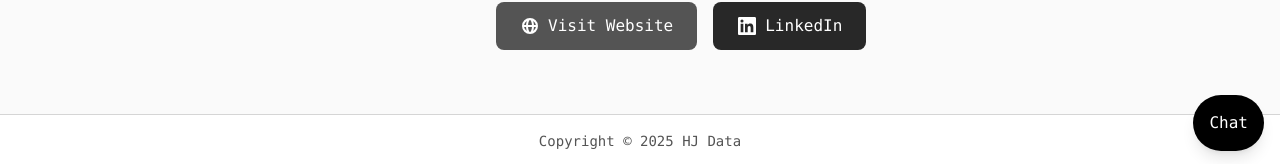
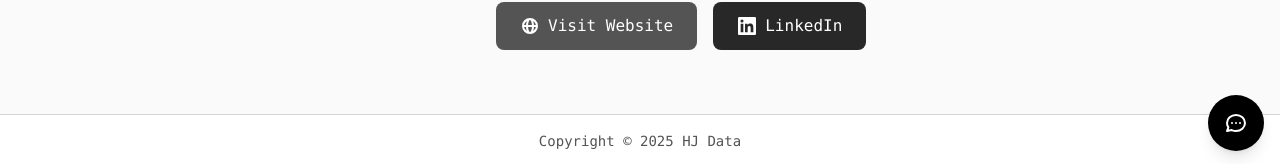
Before and after one commit to HJ-Data-Consulting/tutor, a Next.js app: page / in a window 1280 px wide. Shown: the part 1836-2000 px from the top of the page. Built offline with nearby package versions, Linux system fonts and the light colour scheme.

Commit message:
No email input, chat icon

```diff
--- a/src/app/components/ChatWindow.tsx
+++ b/src/app/components/ChatWindow.tsx
@@ -182,22 +182,26 @@
     }
   };
 
-  if (!isOpen) {
   return (
+    <>
       <button
-        onClick={() => setIsOpen(true)}
-        className="fixed bottom-4 right-4 bg-black text-white p-4 rounded-full shadow-lg hover:bg-gray-800 transition-colors"
+        onClick={() => setIsOpen(!isOpen)}
+        className="fixed bottom-4 right-4 bg-black text-white p-4 rounded-full shadow-lg hover:bg-gray-800 transition-colors z-50"
       >
-        Chat
+        {isOpen ? (
+          <svg xmlns="http://www.w3.org/2000/svg" className="h-6 w-6" fill="none" viewBox="0 0 24 24" stroke="currentColor">
+            <path strokeLinecap="round" strokeLinejoin="round" strokeWidth={2} d="M6 18L18 6M6 6l12 12" />
+          </svg>
+        ) : (
+          <svg xmlns="http://www.w3.org/2000/svg" className="h-6 w-6" fill="none" viewBox="0 0 24 24" stroke="currentColor">
+            <path strokeLinecap="round" strokeLinejoin="round" strokeWidth={2} d="M8 12h.01M12 12h.01M16 12h.01M21 12c0 4.418-4.03 8-9 8a9.863 9.863 0 01-4.255-.949L3 20l1.395-3.72C3.512 15.042 3 13.574 3 12c0-4.418 4.03-8 9-8s9 3.582 9 8z" />
+          </svg>
+        )}
       </button>
-    );
-  }
-
-  return (
-    <div className="fixed bottom-4 right-4 w-96 h-[28rem] bg-white rounded-lg shadow-xl flex flex-col">
+      {isOpen && (
+        <div className="fixed bottom-20 right-4 w-96 h-[28rem] bg-white rounded-lg shadow-xl flex flex-col">
           <div className="bg-black text-white p-4 rounded-t-lg flex justify-between items-center">
             <h3 className="font-bold">Tutor Bot</h3>
-        <button onClick={() => setIsOpen(false)} className="text-white font-bold">_</button>
           </div>
           <div ref={chatContainerRef} className="flex-1 p-4 overflow-y-auto">
             {messages.map((msg, index) => (
@@ -215,12 +219,15 @@
                 onKeyPress={(e) => e.key === 'Enter' && handleSend()}
                 className="flex-1 border rounded-l-md p-2"
                 placeholder={conversationState === 'awaiting_email' ? "Enter your email..." : "Type a message..."}
+                disabled={conversationState !== 'awaiting_email'}
               />
-          <button onClick={handleSend} className="bg-black text-white px-4 rounded-r-md hover:bg-gray-800">
+              <button onClick={handleSend} className="bg-black text-white px-4 rounded-r-md hover:bg-gray-800" disabled={conversationState !== 'awaiting_email'}>
                 Send
               </button>
             </div>
           </div>
         </div>
+      )}
+    </>
   );
 }
```
Also changed, not shown: 1 other file (tests, documents, lock files or other folders). Lines whose indentation alone changed are shown as unchanged.
